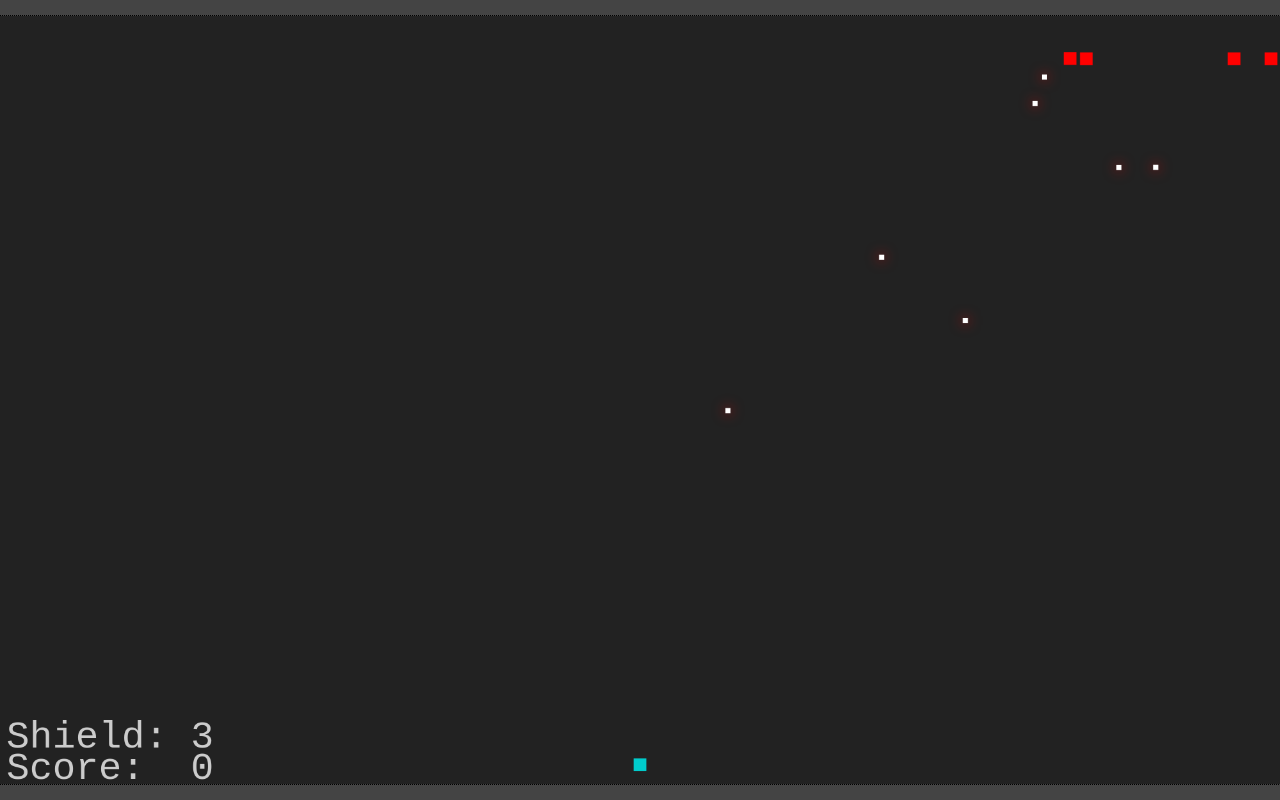
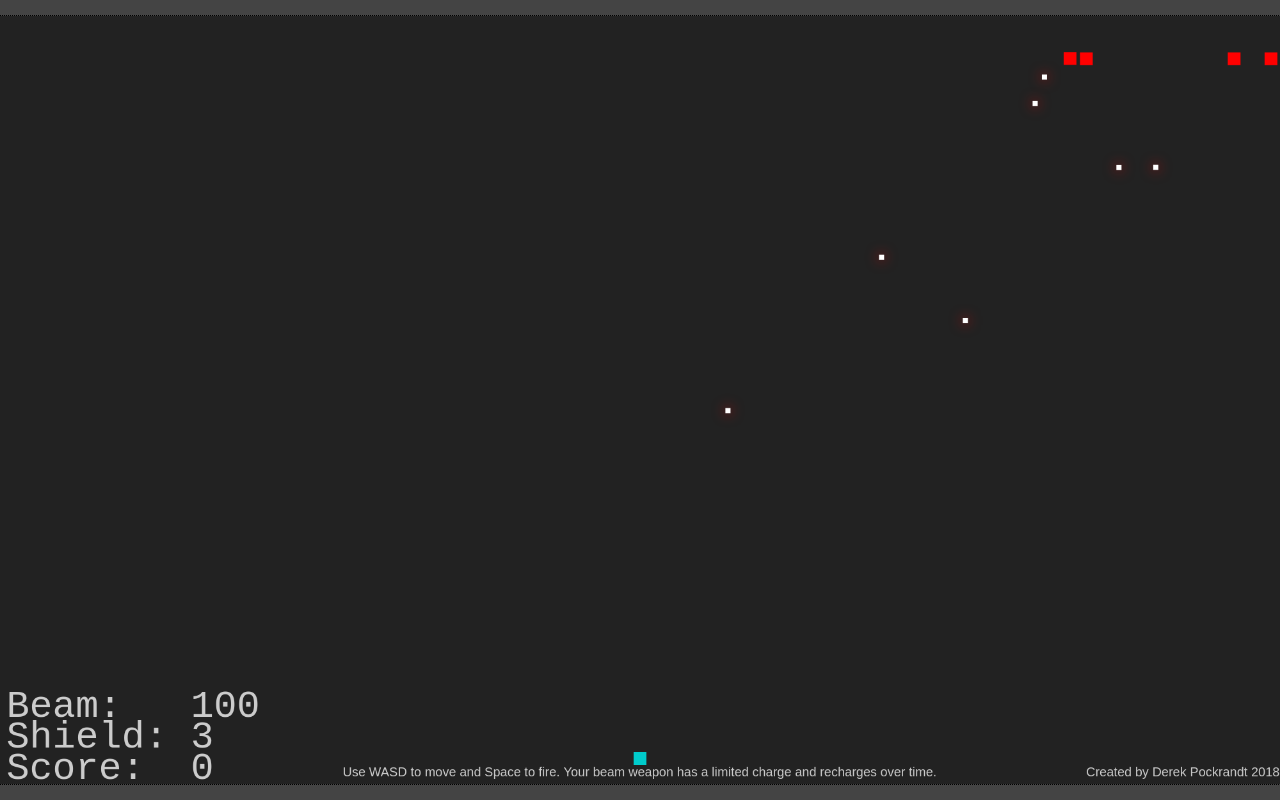
Before and after one commit to derekpock/CIS580-Invaders, a plain HTML site: page index.html in a window 1280 px wide. Drawn offline with Linux system fonts and the light colour scheme; animation ran at ten frames a second.

Commit message:
Added documentation, fixed title, added name, increased difficulty

```diff
--- a/index.html
+++ b/index.html
@@ -2,7 +2,7 @@
 <html lang="en">
 <head>
     <meta charset="UTF-8">
-    <title>Mancala</title>
+    <title>Invaders</title>
     <link href="styles.css" rel="stylesheet" type="text/css"/>
     <script src="main.js" type="text/javascript" defer></script>
 </head>
@@ -11,7 +11,6 @@
 <div id="ui">
     <canvas id="canvas" width="2000" height="1200" style="width: 1200px; height: 600px;"></canvas>
 </div>
-
 <!--<div id="header">-->
     <!--<h1>Neon Mancala</h1>-->
 <!--</div>-->
--- a/main.js
+++ b/main.js
@@ -1,11 +1,12 @@
 const PLAYER = 0;
 const ENEMY = 1;
 
-const numOfPlayerBullets = 60;
+const numOfPlayerBullets = 200;
 const numOfEnemyBullets = 1000;
 const mainFont = "60px Monospace";
 const gameOverTextFont = "100px Arial";
 const gameOverSubscriptFont = "60px Arial";
+const tinyFont = "20px Arial";
 const gameOverText = "Game Over";
 const gameOverSubscript = "Press Enter to Restart";
 const statusColor = "#CCCCCC";
@@ -41,8 +42,11 @@ let score;  // displayed
 let lives;  // displayed
 let pause;
 
+resizeActiveCanvas();
+window.addEventListener("resize", resizeActiveCanvas);
 requestAnimationFrame(init);
 
+/// Initialize the game, can be used to reset the game for a second run.
 function init(currentTime) {
     if(!initialized) {
         backCanvas.width = canvasMaxWidth;
@@ -71,7 +75,7 @@ function init(currentTime) {
     enemies = [];
 
     enemyScheduler = new EnemyScheduler();
-    player = new Player(canvasMaxWidth / 2, canvasMaxHeight - 30);
+    player = new Player(canvasMaxWidth / 2, canvasMaxHeight - 40);
 
     if(!initialized) {
         initialized = true;
@@ -79,6 +83,7 @@ function init(currentTime) {
     }
 }
 
+/// A 1 value in input means just clicked. A 2 means it has been held down for more than one frame.
 function advanceInput() {
     for(let key in input) {
         if(input[key] === 1) {
@@ -87,6 +92,7 @@ function advanceInput() {
     }
 }
 
+/// Logic of the enemies, player, and bullet movements and collision detection.
 function logic(elapsed) {
     if(lives >= 0) {
         enemyScheduler.logic(elapsed);
@@ -114,6 +120,7 @@ function logic(elapsed) {
     }
 }
 
+/// Draw everything on the back-canvas.
 function draw(ctx) {
     ctx.fillStyle = "#222222";
     ctx.fillRect(0, 0, canvasMaxWidth, canvasMaxHeight);
@@ -122,10 +129,22 @@ function draw(ctx) {
     ctx.fillStyle = statusColor;
     let scoreText = "Score:  " + score;
     let livesText = "Shield: " + Math.max(0, lives);
+    let beamText =  "Beam:   " + Math.round(player.currentBeamCharge);
     let scoreDim = getTextDimensions(mainFont, scoreText);
     let livesDim = getTextDimensions(mainFont, livesText);
+    let beamDim = getTextDimensions(mainFont, beamText);
     ctx.fillText(scoreText, 10, canvasMaxHeight - scoreDim.height * mainFontHeightRatio + 40);
     ctx.fillText(livesText, 10, canvasMaxHeight - scoreDim.height * mainFontHeightRatio + 40 - livesDim.height * mainFontHeightRatio);
+    ctx.fillText(beamText, 10, canvasMaxHeight - scoreDim.height * mainFontHeightRatio + 40 - livesDim.height * mainFontHeightRatio - beamDim.height * mainFontHeightRatio);
+
+    ctx.font = tinyFont;
+    let createdByText = "Created by Derek Pockrandt 2018";
+    let createdByDim = getTextDimensions(tinyFont, createdByText);
+    ctx.fillText(createdByText, canvasMaxWidth - createdByDim.width, canvasMaxHeight - createdByDim.height * mainFontHeightRatio + 5);
+
+    let instructions = "Use WASD to move and Space to fire. Your beam weapon has a limited charge and recharges over time.";
+    let instructionsDim = getTextDimensions(tinyFont, instructions);
+    ctx.fillText(instructions, (canvasMaxWidth - instructionsDim.width) / 2, canvasMaxHeight - instructionsDim.height * mainFontHeightRatio + 5);
 
     playerBullets.forEach(function (bullet) {
         if(bullet.active) {
@@ -156,6 +175,7 @@ function draw(ctx) {
     }
 }
 
+/// The animation frame calls this function. We do the logic and advance input, then draw to the back buffer, then draw to the main canvas.
 function frameLoop(currentTime) {
     let elapsed = currentTime - lastFrameTime;
     lastFrameTime = currentTime;
@@ -168,14 +188,13 @@ function frameLoop(currentTime) {
     activeCanvas.getContext("2d").drawImage(backCanvas, 0, 0);
 }
 
-resizeActiveCanvas();
-window.addEventListener("resize", resizeActiveCanvas);
-
+/// Manages output of enemies at a reducing interval.
 function EnemyScheduler() {
     this.timeElapsed = 0;
     this.timePerEnemy = 1000;
 }
 
+/// Logic of enemy scheduler. Sends out enemies at a reducing interval.
 EnemyScheduler.prototype.logic = function(elapsed) {
     this.timeElapsed += elapsed;
     if(this.timeElapsed > this.timePerEnemy) {
@@ -185,6 +204,7 @@ EnemyScheduler.prototype.logic = function(elapsed) {
     }
 };
 
+/// Enemy object. Not all of these variables are used, some are kept from copy of player object for future attack patterns.
 function Enemy() {
     this.active = true;
     this.attackMode = 0;
@@ -237,6 +257,8 @@ Enemy.prototype.logic = function(elapsed) {
         }
     }
 
+    // Enemies have different attack modes.
+    // Right now this is the only one that is implemented.
     if(this.attackMode === 0) {
         // Friction
         this.vx *= Math.pow(this.friction, elapsed);
@@ -279,21 +301,22 @@ Enemy.prototype.logic = function(elapsed) {
         }
     } else {
         // Arrow keys affect forward/left/right/backward velocity.
-        if(input.left && !input.right) {
-            this.vx += (-this.maxVx - this.vx) * this.acceleration * elapsed;
-        }
-        if(input.right && !input.left) {
-            this.vx += (this.maxVx - this.vx) * this.acceleration * elapsed;
-        }
-        if(input.forward && !input.backward) {
-            this.vy += (-this.maxVy - this.vy) * this.acceleration * elapsed;
-        }
-        if(input.backward && !input.forward) {
-            this.vy += (this.maxVy - this.vy) * this.acceleration * elapsed;
-        }
+        // if(input.left && !input.right) {
+        //     this.vx += (-this.maxVx - this.vx) * this.acceleration * elapsed;
+        // }
+        // if(input.right && !input.left) {
+        //     this.vx += (this.maxVx - this.vx) * this.acceleration * elapsed;
+        // }
+        // if(input.forward && !input.backward) {
+        //     this.vy += (-this.maxVy - this.vy) * this.acceleration * elapsed;
+        // }
+        // if(input.backward && !input.forward) {
+        //     this.vy += (this.maxVy - this.vy) * this.acceleration * elapsed;
+        // }
     }
 };
 
+/// Bullet object.
 function Bullet(owner) {
     this.active = false;
     this.owner = owner;
@@ -307,6 +330,8 @@ function Bullet(owner) {
     this.vy = 0;
 }
 
+/// Called when a bullet is being created.
+/// Bullets are initialized on startup, but activated and deactivated as needed.
 Bullet.prototype.init = function(color, shadowColor, xPos, yPos, scale, vx, vy) {
     this.active = true;
     this.color = color;
@@ -317,7 +342,7 @@ Bullet.prototype.init = function(color, shadowColor, xPos, yPos, scale, vx, vy)
     this.height = 8;
     this.scale = scale;
     this.vx = 0;//vx;
-    this.vy = -0.2 + (this.owner * 0.4);// + vy;
+    this.vy = -0.2 + (this.owner * 0.4);// + vy;    // Players go up, enemies go down.
 };
 
 Bullet.prototype.draw = function(ctx) {
@@ -338,6 +363,7 @@ Bullet.prototype.logic = function(elapsed) {
 
     let widthMargin = this.width;
     let heightMargin = this.height;
+    /// Bullet deactivates if out of bounds.
     if( this.x < -widthMargin ||
         this.x > canvasMaxWidth + widthMargin ||
         this.y < -heightMargin ||
@@ -346,6 +372,7 @@ Bullet.prototype.logic = function(elapsed) {
     }
 
     if(this.owner === PLAYER) {
+        /// Check for collision on enemies.
         for(let i = 0; i < enemies.length; i++) {
             if(enemies[i].active) {
                 let xDiff = Math.abs(enemies[i].x - this.x);
@@ -360,6 +387,7 @@ Bullet.prototype.logic = function(elapsed) {
             }
         }
     } else if (this.owner === ENEMY) {
+        // Check for collision on player.
         let xDiff = Math.abs(player.x - this.x);
         let yDiff = Math.abs(player.y - this.y);
         if(xDiff <= (player.width / 2 * player.scale + this.width / 2 * this.scale) &&
@@ -371,15 +399,20 @@ Bullet.prototype.logic = function(elapsed) {
     }
 };
 
+/// Player object.
 function Player(xPos, yPos) {
     this.vx = 0;
     this.vy = 0;
-    this.friction = 0.995;
-    this.maxVx = 2;
+    this.friction = 0.995;  // Rate at which velocity slows down
+    this.maxVx = 2; // Max possible x and y velocity.
     this.maxVy = 2;
-    this.acceleration = 0.005;
-    this.fireRate = 0;
-    this.elapsedUntilNextFire = 0;
+    this.acceleration = 0.003;  // Rate at which velocities increases, see logic.
+    this.beamDrainRate = 1;
+    this.beamRechargeRate = 0.01;
+    this.maxBeamCharge = 100;
+    this.currentBeamCharge = this.maxBeamCharge;
+    this.emptyRechargeDelay = 1000;
+    this.currentEmptyRechargeDelay = 0;
 
     this.x = xPos;
     this.y = yPos;
@@ -398,9 +431,12 @@ Player.prototype.draw = function(ctx) {
 };
 
 Player.prototype.logic = function(elapsed) {
-    this.elapsedUntilNextFire -= elapsed;
+    this.currentBeamCharge += this.beamRechargeRate * elapsed;
+    if(this.currentBeamCharge > this.maxBeamCharge) {
+        this.currentBeamCharge = this.maxBeamCharge;
+    }
     // Player fires bullet
-    if(input.space && this.elapsedUntilNextFire <= 0) {
+    if(input.space && this.currentBeamCharge > this.beamDrainRate && this.currentEmptyRechargeDelay <= 0) {
         for(let i = 0; i < numOfPlayerBullets; i++) {
             if(!playerBullets[i].active) {
                 playerBullets[i].init(
@@ -411,10 +447,15 @@ Player.prototype.logic = function(elapsed) {
                     this.scale,
                     this.vx,
                     this.vy);
-                this.elapsedUntilNextFire = this.fireRate;
+                this.currentBeamCharge -= this.beamDrainRate;
                 break;
             }
         }
+    }
+    this.currentEmptyRechargeDelay -= elapsed;
+
+    if(this.currentBeamCharge < 1) {
+        this.currentEmptyRechargeDelay = this.emptyRechargeDelay;
     }
 
     // Player could run into one of the enemies
@@ -490,6 +531,7 @@ window.addEventListener("keyup", function(event) {
     }
 });
 
+// Parse key value and match it to the correct input object attribute.
 function parseInputKey(key, value) {
     switch(key) {
         case "w":
@@ -527,6 +569,7 @@ function parseInputKey(key, value) {
     return true;
 }
 
+/// Dynamically resizes the canvas up to a maximum size based on available window space.
 function resizeActiveCanvas() {
     let screenWidth = window.innerWidth;
     let screenHeight = window.innerHeight;
@@ -559,31 +602,31 @@ function resizeActiveCanvas() {
 }
 
 
-/// Get the polar distance and angle between two points.
-/// Distance is [0] returned item.
-/// Angle is [1] returned item.
-function polarDistanceAndAngle(x1, y1, x2, y2) {
-    let dX = x2 - x1;
-    let dY = y2 - y1;
-
-    let distance = Math.sqrt(dX * dX + dY * dY);
-    let angle = Math.atan2(dY, dX);
-    return [distance, angle];
-}
-
-function polarToRect(r, angle) {
-    return [
-        r * Math.cos(angle),
-        r * Math.sin(angle)
-    ];
-}
-
-/// Change the cursor to newCursor if it isn't already set to it.
-function setCursorTo(newCursor) {
-    if(activeCanvas.style.cursor !== newCursor) {
-        activeCanvas.style.cursor = newCursor;
-    }
-}
+// /// Get the polar distance and angle between two points.
+// /// Distance is [0] returned item.
+// /// Angle is [1] returned item.
+// function polarDistanceAndAngle(x1, y1, x2, y2) {
+//     let dX = x2 - x1;
+//     let dY = y2 - y1;
+//
+//     let distance = Math.sqrt(dX * dX + dY * dY);
+//     let angle = Math.atan2(dY, dX);
+//     return [distance, angle];
+// }
+//
+// function polarToRect(r, angle) {
+//     return [
+//         r * Math.cos(angle),
+//         r * Math.sin(angle)
+//     ];
+// }
+//
+// /// Change the cursor to newCursor if it isn't already set to it.
+// function setCursorTo(newCursor) {
+//     if(activeCanvas.style.cursor !== newCursor) {
+//         activeCanvas.style.cursor = newCursor;
+//     }
+// }
 
 /// Get the physical dimensions of the provided text if it was to be displayed on-screen.
 /// We use this to center align text in different ways.
@@ -591,6 +634,7 @@ function setCursorTo(newCursor) {
 /// However, this is expensive, so we keep track of measure text to only measure it once.
 /// That is, the text "Blue" will always have the same dimensions, we only need to expensively measure it once.
 /// Returns an array [textWidth, textHeight].
+/// Modified from the Mancala project.
 function getTextDimensions(font, text) {
     let textDimensionsGroup = textDimensionsGroups[text];
     if(textDimensionsGroup == undefined) {
```
